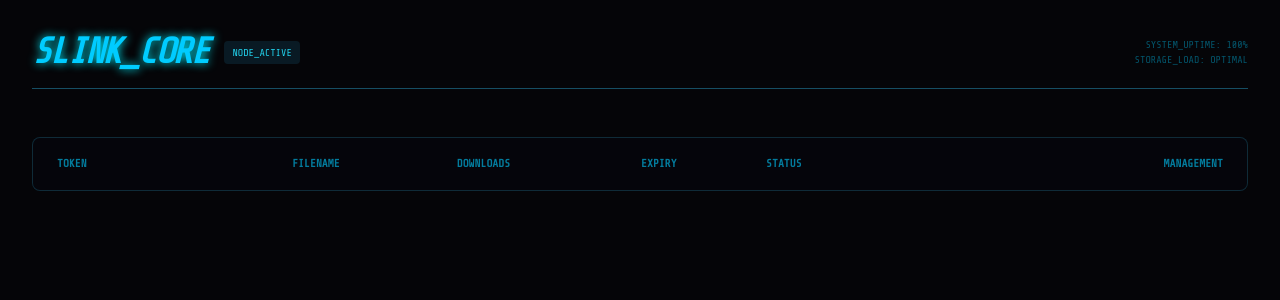
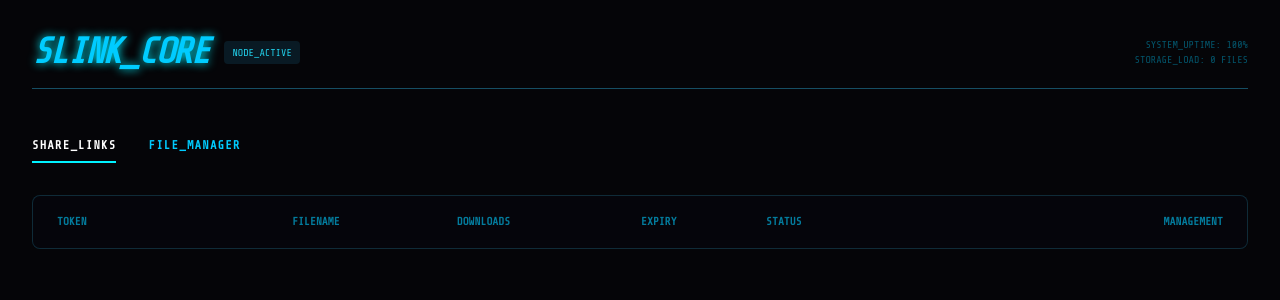
Before and after one commit to ERM073/slink, a Flask app: page /slink/1/dashboard in a window 1280 px wide. Shown: the top 300 px of the page. Run offline with Flask 3, Linux system fonts and the light colour scheme; lists and menus that the app fills with data are empty; some libraries are stand-ins or nearby versions.

Commit message:
Add File Manager to dashboard and fix installer Python detection

```diff
--- a/main.py
+++ b/main.py
@@ -117,7 +117,21 @@ def admin_portal(secret):
 @check_auth
 def dashboard(secret):
     shares = load_json(SHARES_FILE)
-    return render_template('dashboard.html', shares=shares, secret=secret)
+    # File Manager logic
+    files = []
+    for fhash in os.listdir(STORAGE_DIR):
+        fpath = os.path.join(STORAGE_DIR, fhash)
+        if os.path.isfile(fpath):
+            # Find a representative filename from shares if it exists
+            filename = next((s['filename'] for s in shares if s['hash'] == fhash), fhash)
+            stats = os.stat(fpath)
+            files.append({
+                "hash": fhash,
+                "filename": filename,
+                "size": stats.st_size,
+                "created": stats.st_ctime
+            })
+    return render_template('dashboard.html', shares=shares, files=files, secret=secret)
 
 @app.route('/api/toggle/<secret>/<token>', methods=['POST'])
 @check_auth
@@ -137,6 +151,27 @@ def delete_share(secret, token):
     shares = [s for s in shares if s['token'] != token]
     save_json(SHARES_FILE, shares)
     return jsonify({"status": "ok"})
+
+@app.route('/api/file/delete/<secret>/<fhash>', methods=['POST'])
+@check_auth
+def delete_file(secret, fhash):
+    # Delete the physical file
+    fpath = os.path.join(STORAGE_DIR, os.path.basename(fhash))
+    if os.path.exists(fpath):
+        os.remove(fpath)
+    # Delete all associated tokens
+    shares = load_json(SHARES_FILE)
+    shares = [s for s in shares if s['hash'] != fhash]
+    save_json(SHARES_FILE, shares)
+    return jsonify({"status": "ok"})
+
+@app.route('/api/file/dl/<secret>/<fhash>')
+@check_auth
+def admin_download_file(secret, fhash):
+    safe_hash = os.path.basename(fhash)
+    shares = load_json(SHARES_FILE)
+    filename = next((s['filename'] for s in shares if s['hash'] == fhash), safe_hash)
+    return send_from_directory(STORAGE_DIR, safe_hash, as_attachment=True, download_name=filename)
 
 @app.route('/api/upload', methods=['POST'])
 def upload():
@@ -164,6 +199,14 @@ def upload():
 def format_datetime(value):
     return datetime.fromtimestamp(value).strftime('%Y-%m-%d %H:%M')
 
+@app.template_filter('filesize')
+def format_filesize(size):
+    for unit in ['B', 'KB', 'MB', 'GB']:
+        if size < 1024.0:
+            return f"{size:.1f} {unit}"
+        size /= 1024.0
+    return f"{size:.1f} TB"
+
 def cli():
     p = argparse.ArgumentParser()
     p.add_argument('file')
--- a/templates/dashboard.html
+++ b/templates/dashboard.html
@@ -9,6 +9,8 @@
         .glass { background: rgba(10, 10, 20, 0.6); backdrop-filter: blur(8px); }
         .neon-text { text-shadow: 0 0 10px #00f2ff; }
         .status-dot { width: 8px; height: 8px; border-radius: 50%; display: inline-block; }
+        .tab-btn { border-bottom: 2px solid transparent; }
+        .tab-btn.active { border-bottom: 2px solid #00f2ff; color: #fff; }
     </style>
 </head>
 <body class="p-8">
@@ -20,10 +22,16 @@
             </div>
             <div class="text-right text-[10px] opacity-40">
                 <p>SYSTEM_UPTIME: 100%</p>
-                <p>STORAGE_LOAD: OPTIMAL</p>
+                <p>STORAGE_LOAD: {{ files|length }} FILES</p>
             </div>
         </header>
 
+        <nav class="flex gap-8 mb-8 text-xs font-bold tracking-widest">
+            <button onclick="showTab('links')" id="btn-links" class="tab-btn active pb-2 uppercase">Share_Links</button>
+            <button onclick="showTab('files')" id="btn-files" class="tab-btn pb-2 uppercase">File_Manager</button>
+        </nav>
+
+        <div id="tab-links" class="tab-content">
             <div class="glass border border-cyan-900/50 rounded-lg overflow-hidden">
                 <table class="w-full text-left text-sm">
                     <thead class="bg-black/40 text-[11px] uppercase opacity-60">
@@ -40,13 +48,13 @@
                         {% for s in shares %}
                         <tr class="border-b border-white/5 hover:bg-white/5 transition-all">
                             <td class="px-6 py-4 font-mono text-pink-500 font-bold">{{ s.token }}</td>
-                        <td>{{ s.filename }}</td>
+                            <td class="max-w-xs truncate">{{ s.filename }}</td>
                             <td>{{ s.downloads }} / {{ s.max_downloads or '∞' }}</td>
                             <td class="opacity-60">{{ s.expires|datetime if s.expires else 'NEVER' }}</td>
                             <td><span class="status-dot {{ 'bg-green-500 shadow-[0_0_8px_#22c55e]' if s.enabled else 'bg-red-500' }}"></span></td>
                             <td class="text-right px-6">
                                 <button onclick="req('toggle', '{{ s.token }}')" class="hover:text-white mr-4 text-[10px] border border-cyan-900 px-2 py-1">TOGGLE</button>
-                            <button onclick="req('delete', '{{ s.token }}')" class="hover:text-red-500 text-[10px] border border-red-900 px-2 py-1">WIPE</button>
+                                <button onclick="req('delete', '{{ s.token }}')" class="hover:text-red-500 text-[10px] border border-red-900 px-2 py-1">WIPE_TOKEN</button>
                             </td>
                         </tr>
                         {% endfor %}
@@ -54,11 +62,56 @@
                 </table>
             </div>
         </div>
+
+        <div id="tab-files" class="tab-content hidden">
+            <div class="glass border border-cyan-900/50 rounded-lg overflow-hidden">
+                <table class="w-full text-left text-sm">
+                    <thead class="bg-black/40 text-[11px] uppercase opacity-60">
+                        <tr>
+                            <th class="px-6 py-4">Hash (Partial)</th>
+                            <th>Representative Name</th>
+                            <th>Size</th>
+                            <th>Created</th>
+                            <th class="text-right px-6">Actions</th>
+                        </tr>
+                    </thead>
+                    <tbody>
+                        {% for f in files %}
+                        <tr class="border-b border-white/5 hover:bg-white/5 transition-all">
+                            <td class="px-6 py-4 font-mono text-cyan-500">{{ f.hash[:12] }}...</td>
+                            <td class="max-w-xs truncate">{{ f.filename }}</td>
+                            <td>{{ f.size|filesize }}</td>
+                            <td class="opacity-60">{{ f.created|datetime }}</td>
+                            <td class="text-right px-6">
+                                <a href="/api/file/dl/{{ secret }}/{{ f.hash }}" class="hover:text-white mr-4 text-[10px] border border-cyan-900 px-2 py-1">DOWNLOAD</a>
+                                <button onclick="reqFile('delete', '{{ f.hash }}')" class="hover:text-red-500 text-[10px] border border-red-900 px-2 py-1">DELETE_DATA</button>
+                            </td>
+                        </tr>
+                        {% endfor %}
+                    </tbody>
+                </table>
+            </div>
+        </div>
+    </div>
     <script>
+        const secret = window.location.pathname.split('/')[2];
+
         async function req(type, token) {
-            const secret = window.location.pathname.split('/')[2];
             await fetch(`/api/${type}/${secret}/${token}`, {method: 'POST'});
             location.reload();
+        }
+
+        async function reqFile(type, fhash) {
+            if(type === 'delete' && !confirm('CAUTION: This will delete physical file and all share links. Continue?')) return;
+            await fetch(`/api/file/${type}/${secret}/${fhash}`, {method: 'POST'});
+            location.reload();
+        }
+
+        function showTab(tab) {
+            document.querySelectorAll('.tab-content').forEach(c => c.classList.add('hidden'));
+            document.querySelectorAll('.tab-btn').forEach(b => b.classList.remove('active'));
+            document.getElementById('tab-' + tab).classList.remove('hidden');
+            document.getElementById('btn-' + tab).classList.add('active');
         }
     </script>
 </body>
```
Also changed, not shown: 1 other file. Lines whose indentation alone changed are shown as unchanged.
